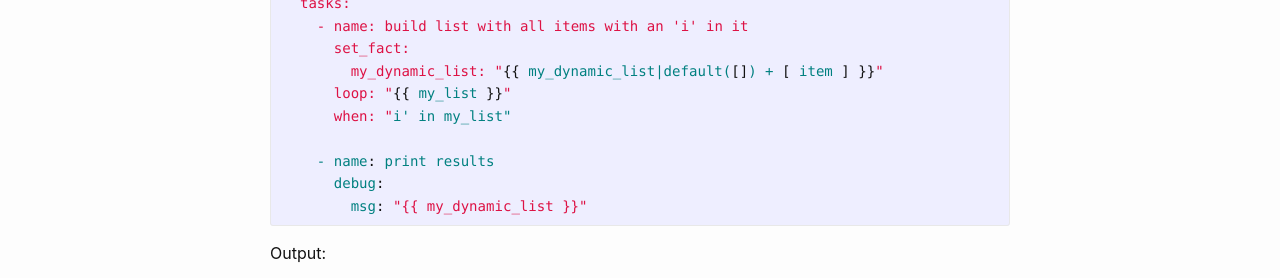
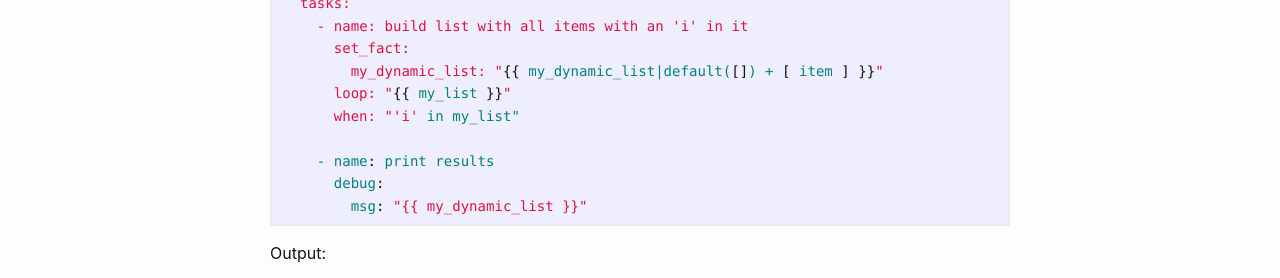
Before and after one commit to dermow/staging.der-mow.de, a Jekyll site: the page built from _posts/2021-09-24-ansible-guide-14.markdown, in a window 1280 px wide. Shown: the part 444-722 px from the top of the page. Built offline with Jekyll 4.4.1, drawn with Linux system fonts in a browser that asks for light colours; comment, search, counter and statistics services are not loaded.

```diff
--- a/_posts/2021-09-24-ansible-guide-14.markdown
+++ b/_posts/2021-09-24-ansible-guide-14.markdown
@@ -19,7 +19,7 @@ hier ein kurzes Code-Snippet:
       set_fact:
         my_dynamic_list: "{%raw%}{{ my_dynamic_list|default([]) + [ item ] }}{%endraw%}"
       loop: "{%raw%}{{ my_list }}{%endraw%}"
-      when: "i' in my_list"
+      when: "'i' in my_list"
 
     - name: print results
       debug:
```
